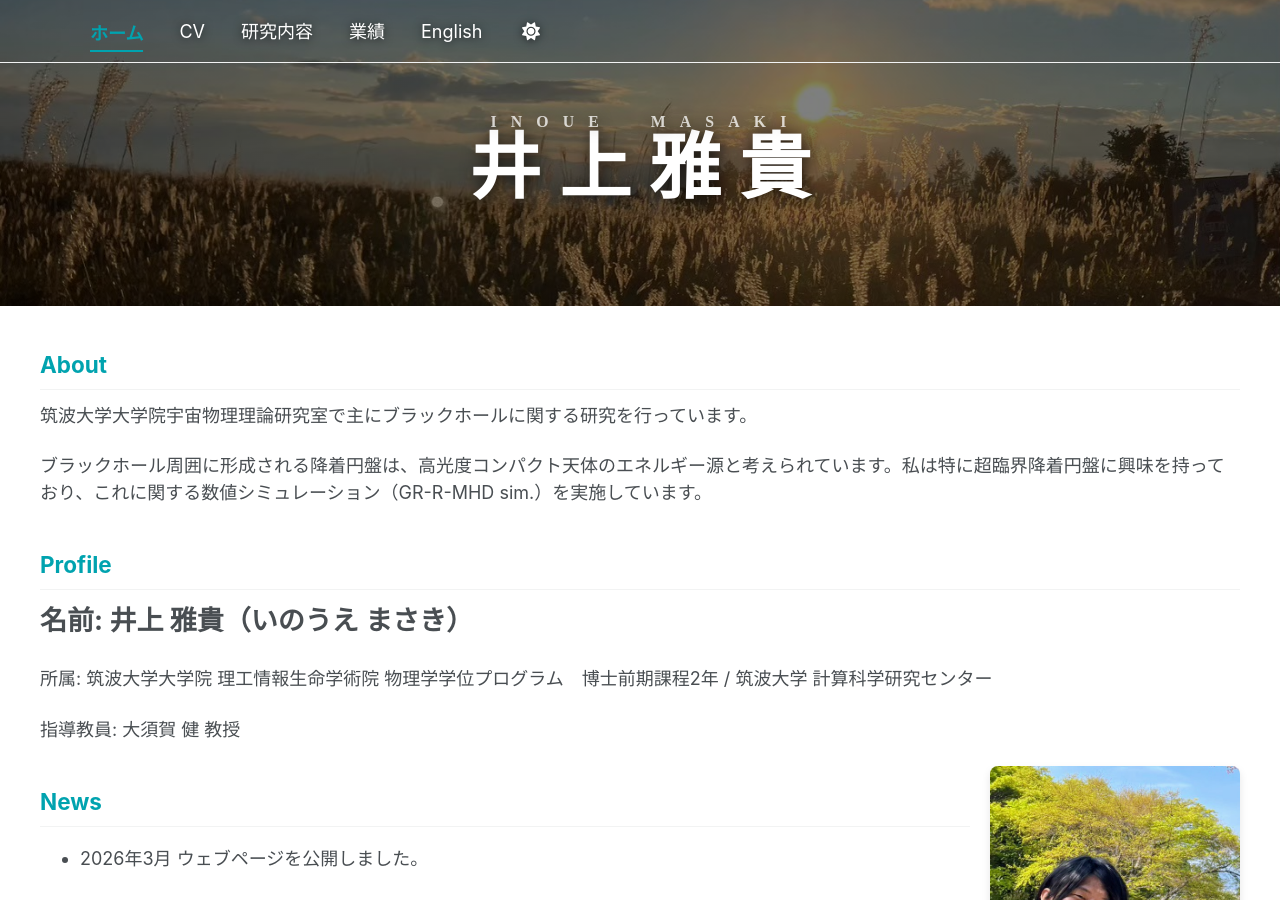
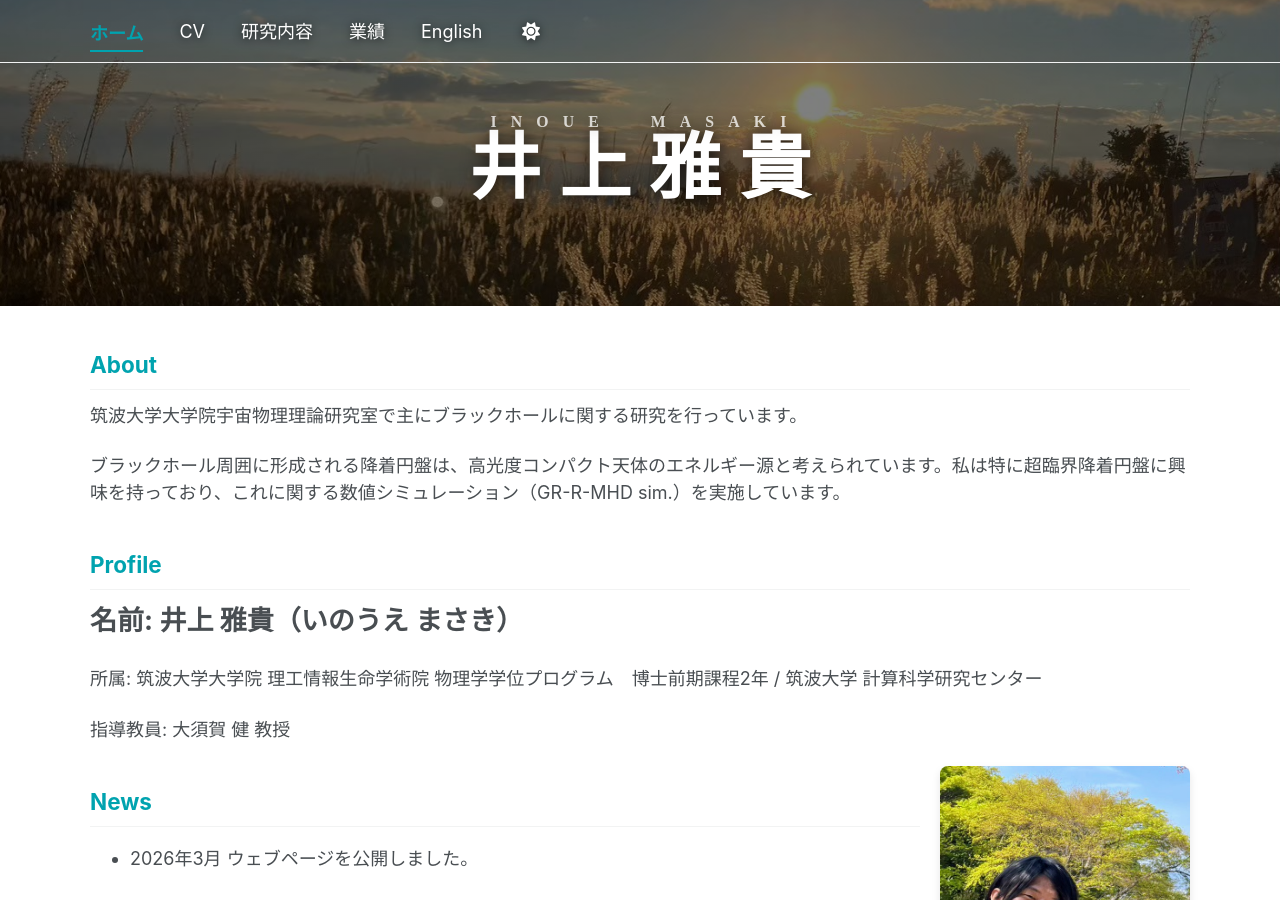
Before and after one commit to Masaki206/Masaki206.github.io, a Jekyll site: the page built from index.md, in a window 1280 px wide and 900 px high. Built offline with Jekyll 4.4.1, drawn with Linux system fonts in a browser that asks for light colours; a script bundle is joined from its source files by our own code; library files that are not in the unit come from our copies.

Commit message:
Update main.scss

```diff
--- a/assets/css/main.scss
+++ b/assets/css/main.scss
@@ -153,7 +153,7 @@ h1, h2, h3 {
 
 /* 2. 本文の横幅を絞って、両端に「読みやすい余白」を作る */
 .archive, .page__content {
-  max-width: 1200px !important; /* 本文の最大幅をXXpxに制限 */
+  max-width: 1100px !important; /* 本文の最大幅をXXpxに制限 */
   margin-left: auto !important;
   margin-right: auto !important;
   // padding: 2em 1em !important; /* 上下に余白を追加 */
```
